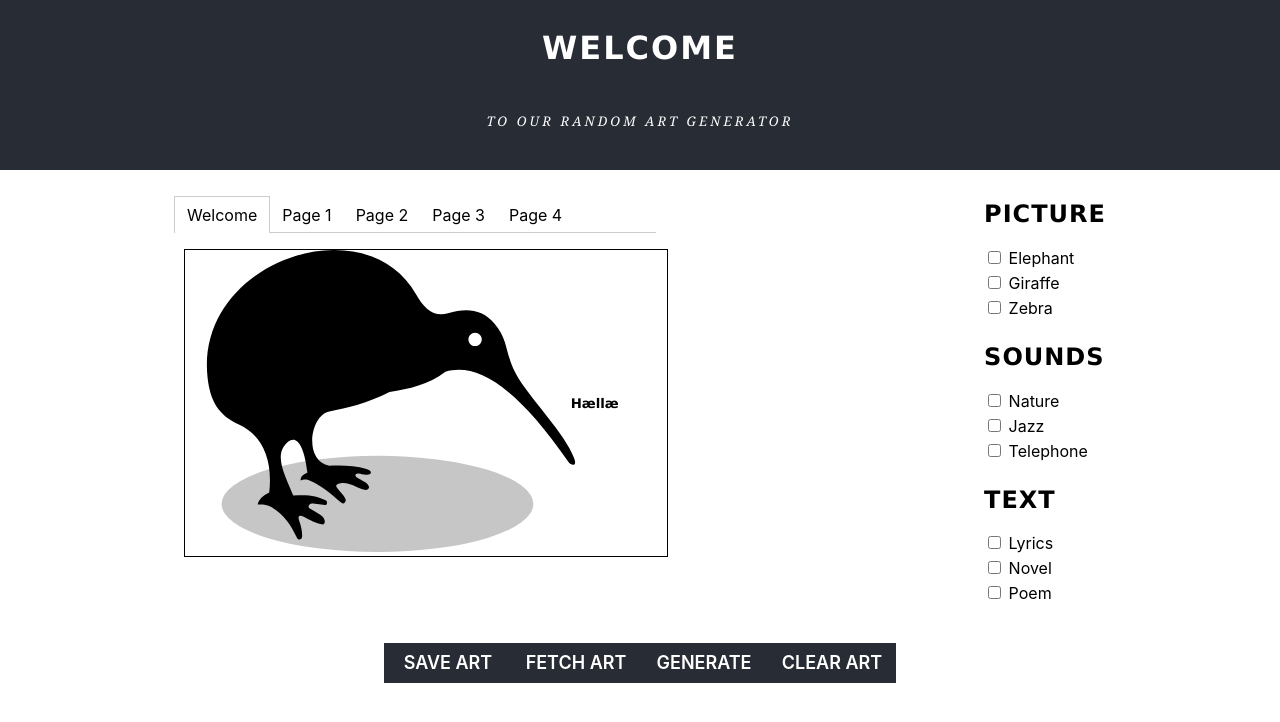
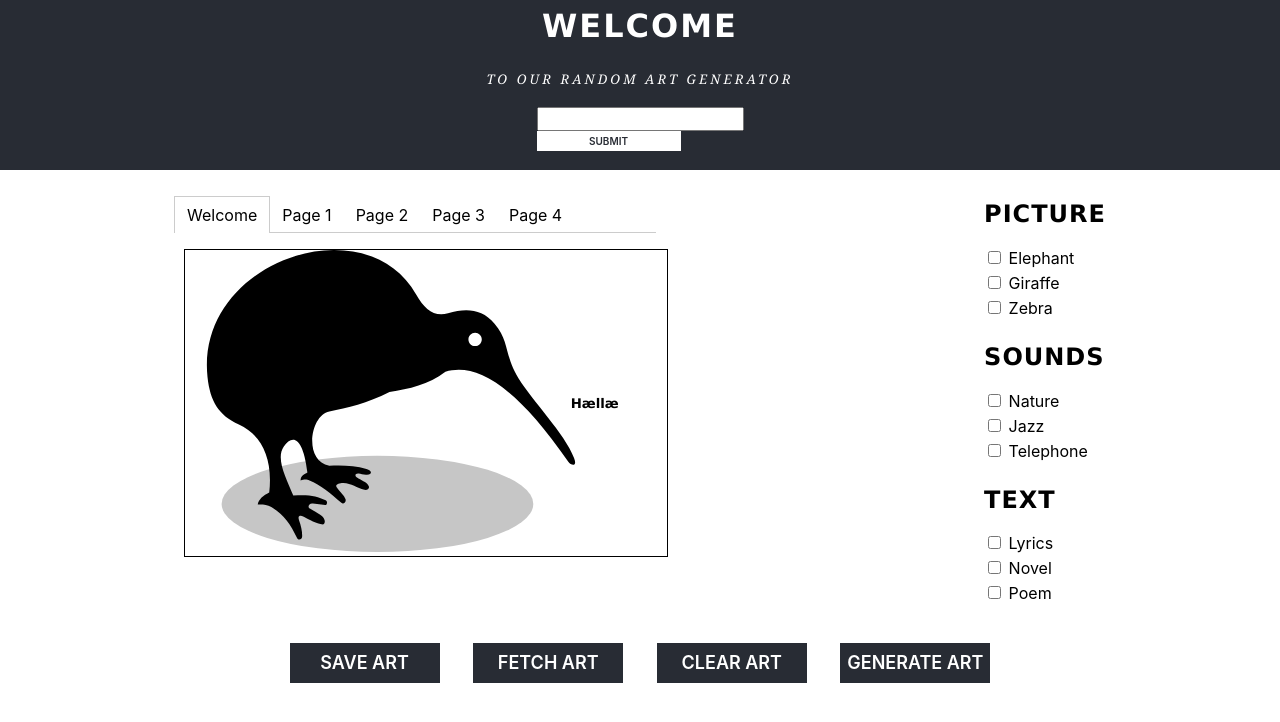
Before and after one commit to fridasolheim/IT2810-Project-2-React, a React (Create React App) app: page / in a window 1280 px wide. Shown: the top 722 px of the page. Built offline with nearby package versions, Linux system fonts and the light colour scheme.

Commit message:
Added session storage implementation, header adjustments and other fixes

```diff
--- a/src/App.css
+++ b/src/App.css
@@ -49,14 +49,15 @@
   display: flex;
   flex-direction: column;
   justify-content: center;
-  height: 170px;
+  height: 150px;
   width: 100%;
-  line-height: 30px;
+  line-height: 10px;
   font-family: -apple-system, BlinkMacSystemFont, 'Segoe UI', Roboto, Oxygen, Ubuntu, Cantarell, 'Open Sans', 'Helvetica Neue', sans-serif;
   color: white;
   text-align: center;
   align-items: center;
   align-content: center;
+  padding-top: 20px;
 }
 h1{
   font-family: Verdana, Geneva, Tahoma, sans-serif;
@@ -93,8 +94,8 @@ h2{
   justify-content: space-evenly;
   align-content: center;
   /*border: 2px solid black;*/
-  padding-left: 30%;
-  padding-right: 30%;
+  padding-left: 20%;
+  padding-right: 20%;
   margin-top: 10px;
 }
 
@@ -155,5 +156,26 @@ h2{
   color: #282c34;
   background-color: white;
   box-shadow: 0px 0px 0px 3px black;
+}
+.headerSubmit{
+  background-color: white;
+  height: 20px;
+  line-height: 20px;
+  width: 144px;
+  vertical-align: middle;
+  font-size: 10px;
+  font-weight: 600;
+  color: #282c34;
+  text-align: center;
+  align-content: center;
+}
+.inputName{
+  font-family: Georgia, 'Times New Roman', Times, serif;
+  font-style: italic;
+}
 
+.headerForm{
+  display: flex;
+  padding-bottom: 40px;
+  flex-direction: row;
 }
--- a/src/App.js
+++ b/src/App.js
@@ -14,10 +14,10 @@ class App extends Component {
     this.handleClick = this.handleClick.bind(this);
 
     this.state = {
-      chosenMedia:[],
-      chosenPicture: 1,
-      chosenSound: 4,
-      chosenText: 7,
+      chosenMedia: [null,null,null],
+      chosenPicture: null,
+      chosenSound: null,
+      chosenText: null,
       teksten: null,
 
       animals: [
@@ -86,26 +86,26 @@ class App extends Component {
       animals: this.state.animals.map((checkbox) => {
         if (checkbox.id === id){
           checkbox.completed = !checkbox.completed
-          console.log(id);
-          this.state.chosenMedia.push(id);
+          console.log("pic: ",id);
+          this.state.chosenMedia.splice(0, 1, id); //splice-syntax: (index, how many elements to be deleted (here it removes its placeholder), element to be inserted)
         }
         return checkbox;
       }),
       sounds: this.state.sounds.map((checkbox) => {
         if (checkbox.id === id){
           checkbox.completed = !checkbox.completed
-          console.log(id);
-          this.state.chosenMedia.push(id);
+          console.log("sound: ",id);
+          this.state.chosenMedia.splice(1, 1, id);
         }
         return checkbox;
       }),
       text: this.state.text.map((checkbox) => {
         if (checkbox.id === id){
           checkbox.completed = !checkbox.completed
-          console.log(id);
-          this.state.chosenMedia.push(id);
-          console.log(this.state.chosenMedia);
+          console.log("txt: ",id);
+          this.state.chosenMedia.splice(2, 1, id);
         }
+        console.log(this.state.chosenMedia);
         return checkbox;
       })
     });
@@ -113,12 +113,12 @@ class App extends Component {
 
   //NB! handleClick/generate art must have been clicked before trying to save and fetch the numbers.
   handleSave = () => {
-    const {chosenPicture, chosenSound, chosenText} = this.state;
-    localStorage.setItem('chosenPicture', this.state.chosenPicture);
-    localStorage.setItem('chosenSound', this.state.chosenSound);
-    localStorage.setItem('chosenText', this.state.chosenText);
+    //const {chosenPicture, chosenSound, chosenText} = this.state;
+    localStorage.setItem('chosenPicture', this.state.chosenMedia[0]);
+    localStorage.setItem('chosenSound', this.state.chosenMedia[1]);
+    localStorage.setItem('chosenText', this.state.chosenMedia[2]);
     console.log("Numbers transmitted to local storage");
-  };
+  }
 
   handleFetch = () => {
     const chosenPicture = localStorage.getItem('chosenPicture');
@@ -127,25 +127,19 @@ class App extends Component {
     this.setState({chosenPicture, chosenSound, chosenText});
     console.log("Fetched numbers: ", chosenPicture, chosenSound, chosenText)
     console.log(this.state.chosenPicture,this.state.chosenSound,this.state.chosenText)
-  };
+  }
 
   //upon clicking generate art
-  handleClick () {
-    for (var element in this.state.chosenMedia){
-      if (this.state.chosenMedia[element]<4){
-        this.setState({chosenPicture: this.state.chosenMedia[element]});
-      }
-      if (this.state.chosenMedia[element]>3 && this.state.chosenMedia[element]<7){
-        this.setState({chosenSound: this.state.chosenMedia[element]});
-      }
-      if (this.state.chosenMedia[element]>6){
-        this.setState({chosenText: this.state.chosenMedia[element]});
-      }
-    }
-    console.log("Pic:"+this.state.chosenPicture,",Sound:"+this.state.chosenSound,",Text:"+this.state.chosenText)
+  handleClick = () => {
+    this.setState({chosenPicture: this.state.chosenMedia[0]});
+    this.setState({chosenSound: this.state.chosenMedia[1]});
+    this.setState({chosenText: this.state.chosenMedia[2]});
+    console.log("handleClick clicked!");
+    console.log("pic:" +this.state.chosenPicture,", sound:" +this.state.chosenSound,", text:" +this.state.chosenText);
   }
-  handleClear(){
-    //this.setState({chosenMedia: []})
+
+  handleClear= () => {
+    this.setState({ chosenMedia: [] });
   }
 
 render(){
@@ -162,7 +156,6 @@ render(){
         </div>
         <div label="Page 1">
           <Page soundNr={this.state.chosenSound} ref="audio_tag1"/>
-
           <div dangerouslySetInnerHTML={{__html: this.state.teksten}}/>
         </div>
         <div label="Page 2">
@@ -189,8 +182,9 @@ render(){
       <div className='container2'>
         <div onClick={this.handleSave} className="buttonStyle">SAVE ART</div>
         <div onClick={this.handleFetch} className="buttonStyle">FETCH ART</div>
+        <div onClick={this.handleClear} className="buttonStyle">CLEAR ART</div>
         <div onClick={this.handleClick} className="buttonStyle">GENERATE ART</div>
-        <div onClick={this.handleClear} className="buttonStyle">CLEAR ART</div>
+
       </div>
     </div>
   );
--- a/src/Components/Header.js
+++ b/src/Components/Header.js
@@ -1,13 +1,47 @@
-import React from 'react';
+import React, {Component} from 'react';
+import '../App.css';
 
-function Header(){
-    return(
+class Header extends Component{
+    constructor(props){
+        super(props);
+        this.state = {
+            value: ' ',
+            shouldHide: true,
+            headerText: " ",
+        };
+
+        this.handleChange = this.handleChange.bind(this);
+        this.handleSubmit = this.handleSubmit.bind(this);
+    };
+
+    handleChange(event){
+        this.setState({value: event.target.value});
+    };
+
+    handleSubmit(event){
+        //alert('A name was submitted: ' + this.state.value);
+        this.setState({shouldHide: false});
+        sessionStorage.setItem('userValue', this.state.value.toUpperCase());
+        event.preventDefault();
+
+    };
+
+    render(){
+        return (
         <div className='Header'>
-            <h1 className="h1-header">WELCOME </h1>
+            <h1 className="h1-header">WELCOME {sessionStorage.getItem('userValue')}</h1>
             <h5 className="h5-header">TO OUR RANDOM ART GENERATOR</h5>
+            <div className="headerForm">
+                <form style={this.state.shouldHide ? {} : { display: 'none' }}>
+                    <div>
+                        <input type="text" className="inputName" value={this.state.value} onChange={this.handleChange} placeholder="Who are you?" />
+                        <div onClick={this.handleSubmit} className="headerSubmit">SUBMIT</div>
+                    </div>
+                </form>
+            </div>
         </div>
-    )
-}
-
+        );
+    };
+};
 
 export default Header;
--- a/src/Components/Sounds.js
+++ b/src/Components/Sounds.js
@@ -1,9 +1,8 @@
 import React, {Component} from 'react';
-import App from '../App';
-import Page from './Page';
+//import App from '../App';
+//import Page from './Page';
 
 class Sounds extends Component {
-
     constructor(props){
         super(props);
       }
```
